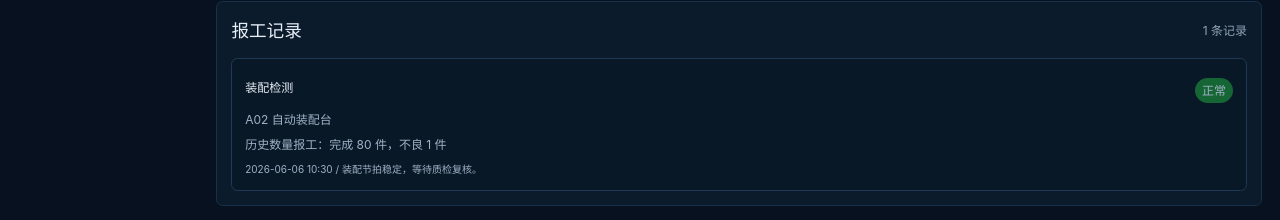
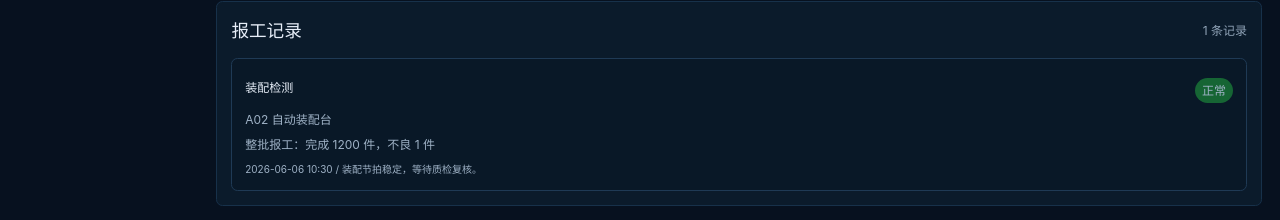
Before and after one commit to h1czvk0/smart-mom, a Vue app: page /tasks/WO-20260606-001 in a window 1280 px wide. Shown: the part 1033-1253 px from the top of the page. Built offline with nearby package versions, Linux system fonts and the light colour scheme.

Commit message:
修正历史报工完成数量口径

```diff
--- a/src/data/mock.js
+++ b/src/data/mock.js
@@ -211,7 +211,7 @@ export const reportRecords = [
     time: '2026-06-06 10:30',
     process: '装配检测',
     device: 'A02 自动装配台',
-    finishedQty: 80,
+    finishedQty: 1200,
     badQty: 1,
     status: '正常',
     remark: '装配节拍稳定，等待质检复核。',
@@ -221,7 +221,7 @@ export const reportRecords = [
     time: '2026-06-06 11:10',
     process: '传感校准',
     device: 'C02 校准台',
-    finishedQty: 42,
+    finishedQty: 900,
     badQty: 8,
     status: '异常',
     remark: '校准结果波动，已通知设备维护。',
@@ -231,7 +231,7 @@ export const reportRecords = [
     time: '2026-06-06 13:40',
     process: '老化测试',
     device: 'A04 老化柜',
-    finishedQty: 28,
+    finishedQty: 300,
     badQty: 0,
     status: '异常',
     remark: '老化柜温控停机 18 分钟。',
--- a/src/views/TaskDetailView.vue
+++ b/src/views/TaskDetailView.vue
@@ -233,7 +233,7 @@ function setMessage(text, type) {
             {{ record.advanced === false ? `异常阻断，仍停留在 ${record.progress}%` : `工序进度更新至 ${record.progress}%` }}
           </span>
           <span v-else-if="record.finishedQty !== undefined">
-            历史数量报工：完成 {{ record.finishedQty }} 件，不良 {{ record.badQty }} 件
+            整批报工：完成 {{ record.finishedQty }} 件，不良 {{ record.badQty }} 件
           </span>
           <small>{{ record.time }} / {{ record.remark }}</small>
         </article>
```
